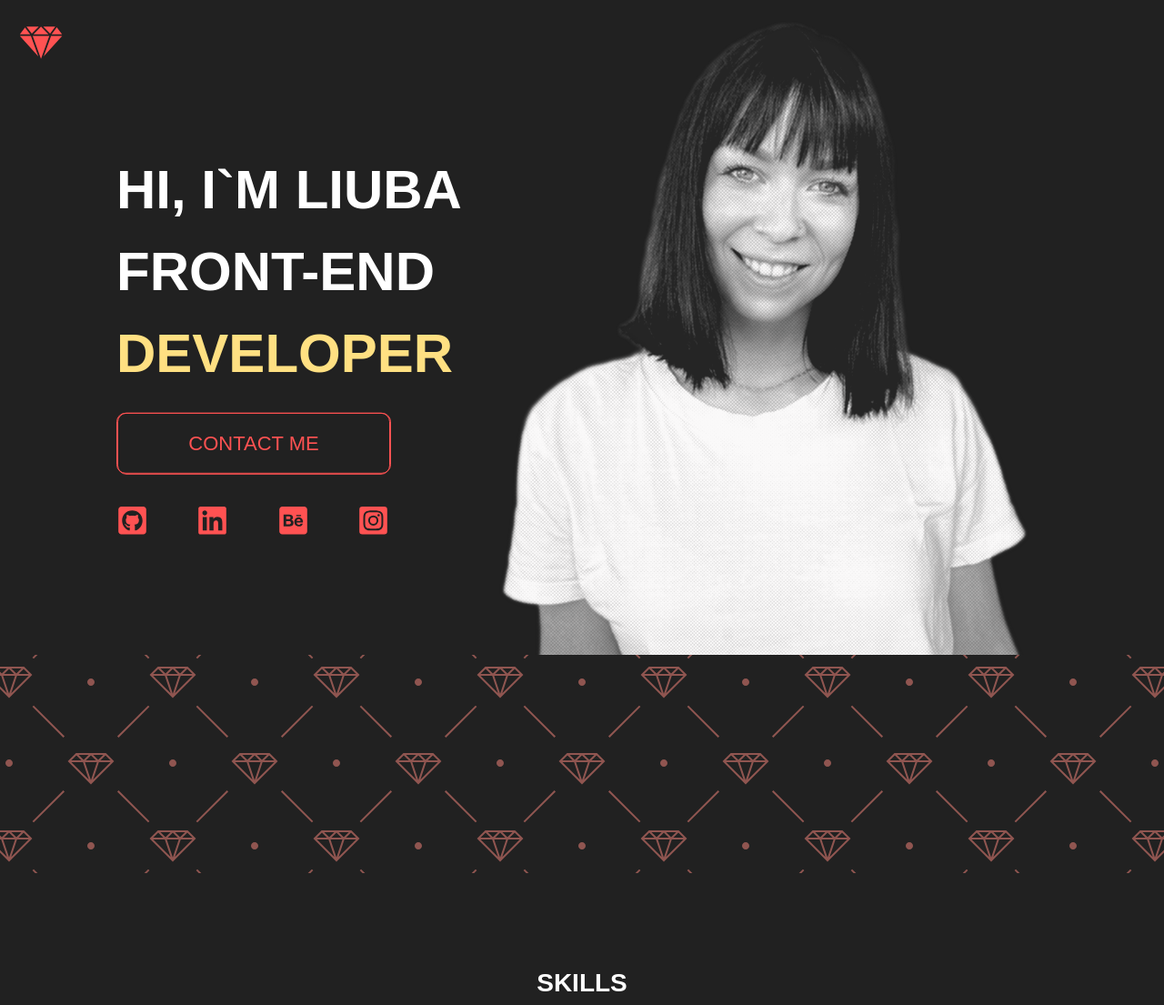
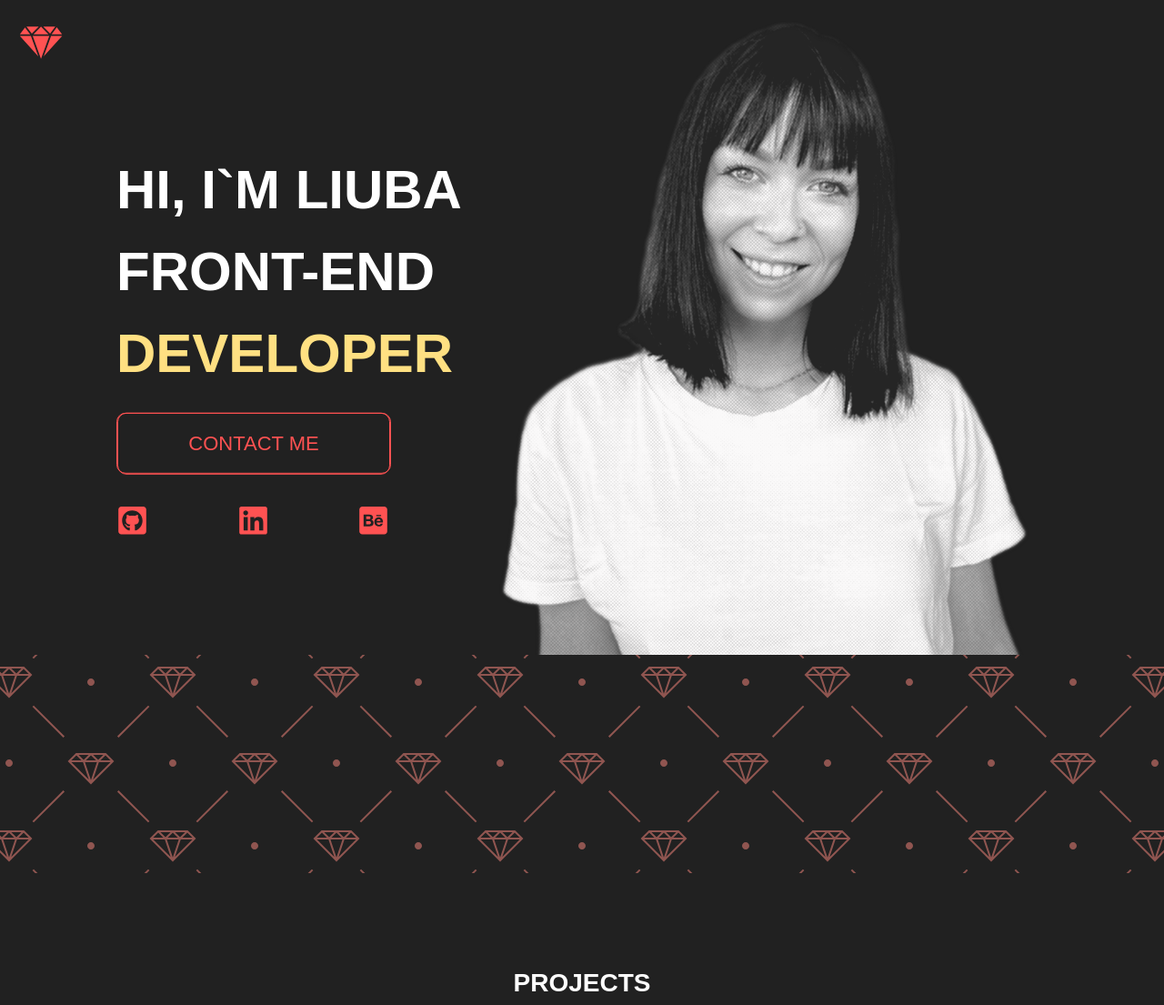
Before and after one commit to liuba-larousse/Portfolio, a Gatsby site: page / in a window 1280 px wide. Shown: the top 1105 px of the page at 91% size. Built offline with nearby package versions, Linux system fonts and the light colour scheme; Gatsby itself is replaced by a stand-in of ours; a web font is replaced by a local one.

Commit message:
small changes

```diff
--- a/src/components/Contact/Contact.js
+++ b/src/components/Contact/Contact.js
@@ -33,7 +33,7 @@ export default function contactPage() {
                             you with your project.
                         </p>
                         <a
-                            href="mailto:liuba.larousse@gmail.com"
+                            href="mailto:liubovkapitulskaya@gmail.com"
                             className={`${component.button} ${s.btn_contact}`}
                         >
                             Let`s connect!
--- a/src/components/socialMedia.js
+++ b/src/components/socialMedia.js
@@ -26,12 +26,12 @@ const social = [
         icon: <FaBehanceSquare />,
         link: 'https://www.behance.net/liubovkapitul',
     },
-    {
-        id: 3,
-        name: 'instagram',
-        icon: <FaInstagramSquare />,
-        link: 'https://www.instagram.com/liuba_larousse/?hl=en',
-    },
+    // {
+    //     id: 3,
+    //     name: 'instagram',
+    //     icon: <FaInstagramSquare />,
+    //     link: 'https://www.instagram.com/liuba_larousse/?hl=en',
+    // },
 ]
 
 export { social }
--- a/src/pages/index.js
+++ b/src/pages/index.js
@@ -28,13 +28,13 @@ export default function Home() {
             <SEO title="Front-end Developer. HTML, CSS, JS, React" />
             <Hero />
             <div className="parallax"></div>
-            <Skills />
+            <Projects />
             <div className="parallax full_height">
                 <About />
             </div>
             {/* <Skills />
             <div className="parallax"></div> */}
-            <Projects />
+            <Skills />
             <div className="parallax full_height">
                 <Contact />
             </div>
```
